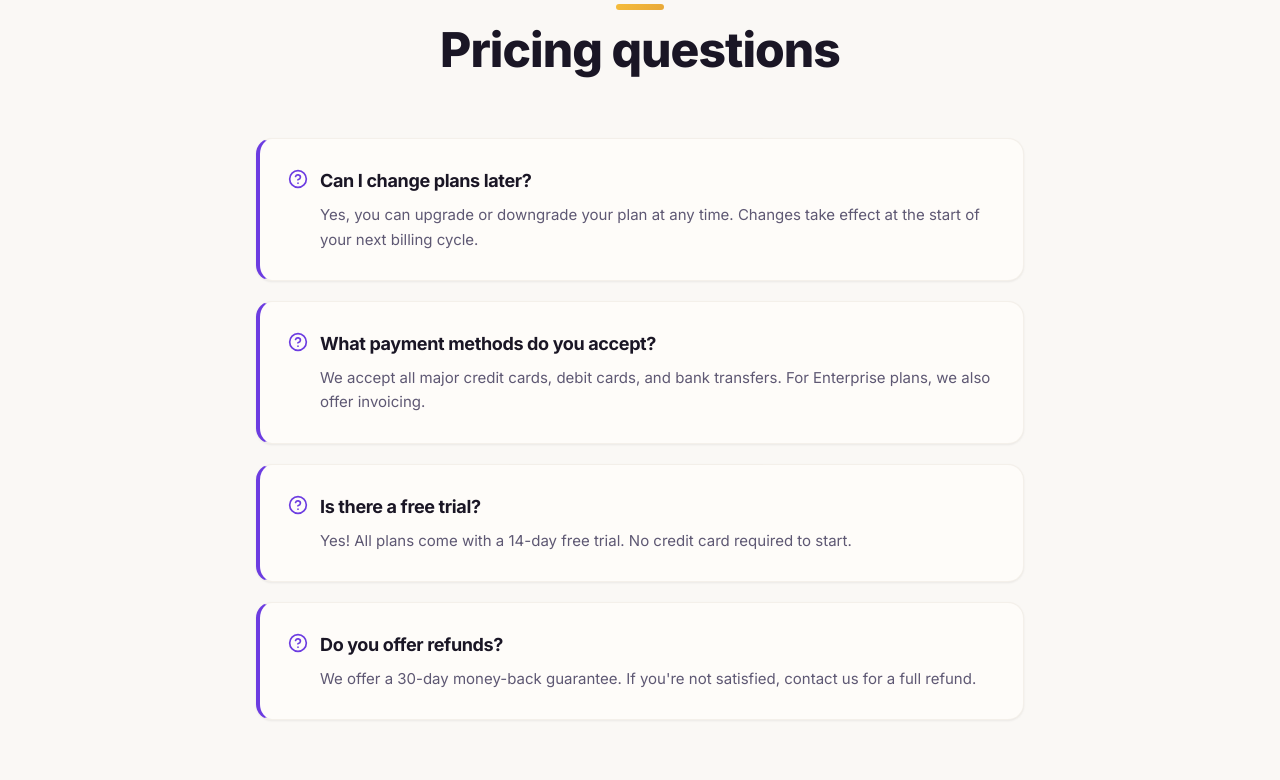
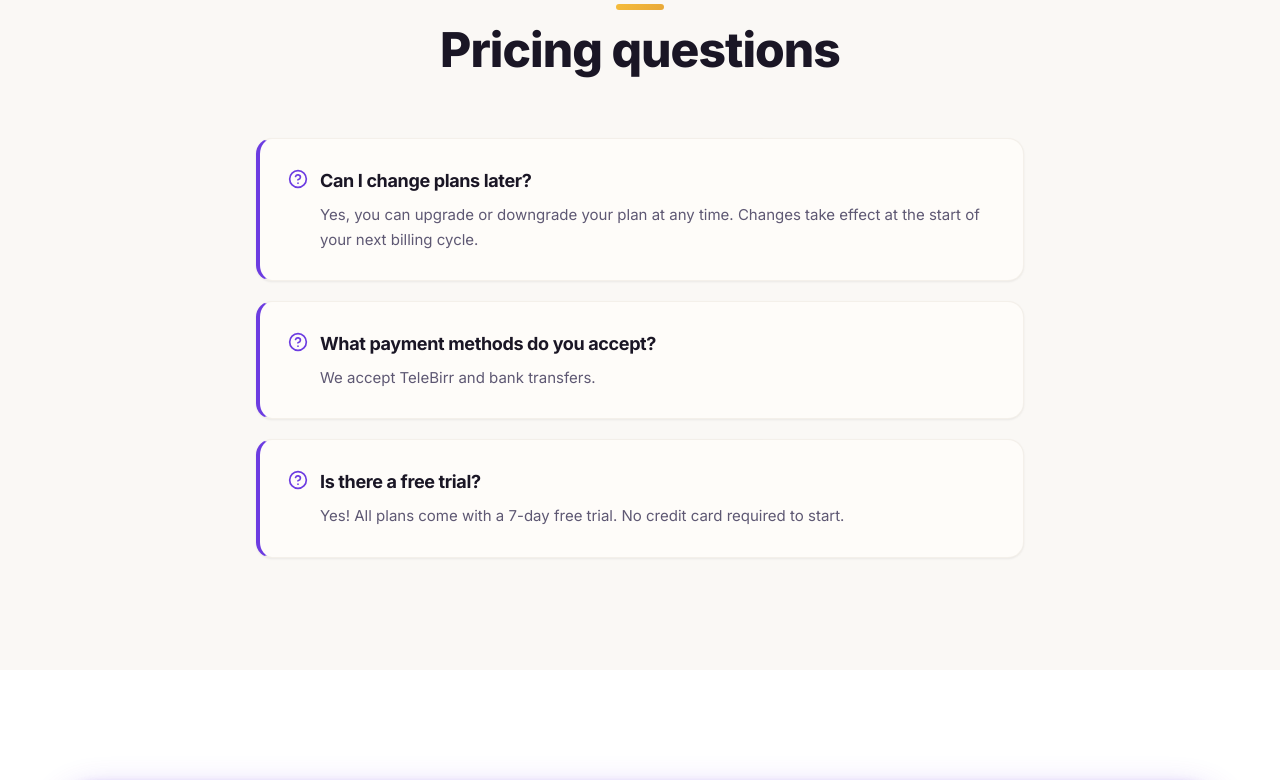
Before and after one commit to Danny7d/Tably, a Next.js app: page /pricing in a window 1280 px wide. Shown: the part 1560-2340 px from the top of the page. Built offline with nearby package versions, Linux system fonts and the light colour scheme.

Commit message:
Update FAQ answers and remove refund question

```diff
--- a/app/pricing/page.tsx
+++ b/app/pricing/page.tsx
@@ -184,16 +184,13 @@ export default function Pricing() {
               },
               {
                 question: 'What payment methods do you accept?',
-                answer: 'We accept all major credit cards, debit cards, and bank transfers. For Enterprise plans, we also offer invoicing.',
+                answer: 'We accept TeleBirr and bank transfers.',
               },
               {
                 question: 'Is there a free trial?',
-                answer: 'Yes! All plans come with a 14-day free trial. No credit card required to start.',
+                answer: 'Yes! All plans come with a 7-day free trial. No credit card required to start.',
               },
-              {
-                question: 'Do you offer refunds?',
-                answer: 'We offer a 30-day money-back guarantee. If you\'re not satisfied, contact us for a full refund.',
-              },
+
             ].map((faq, index) => (
               <motion.div
                 key={faq.question}
```
